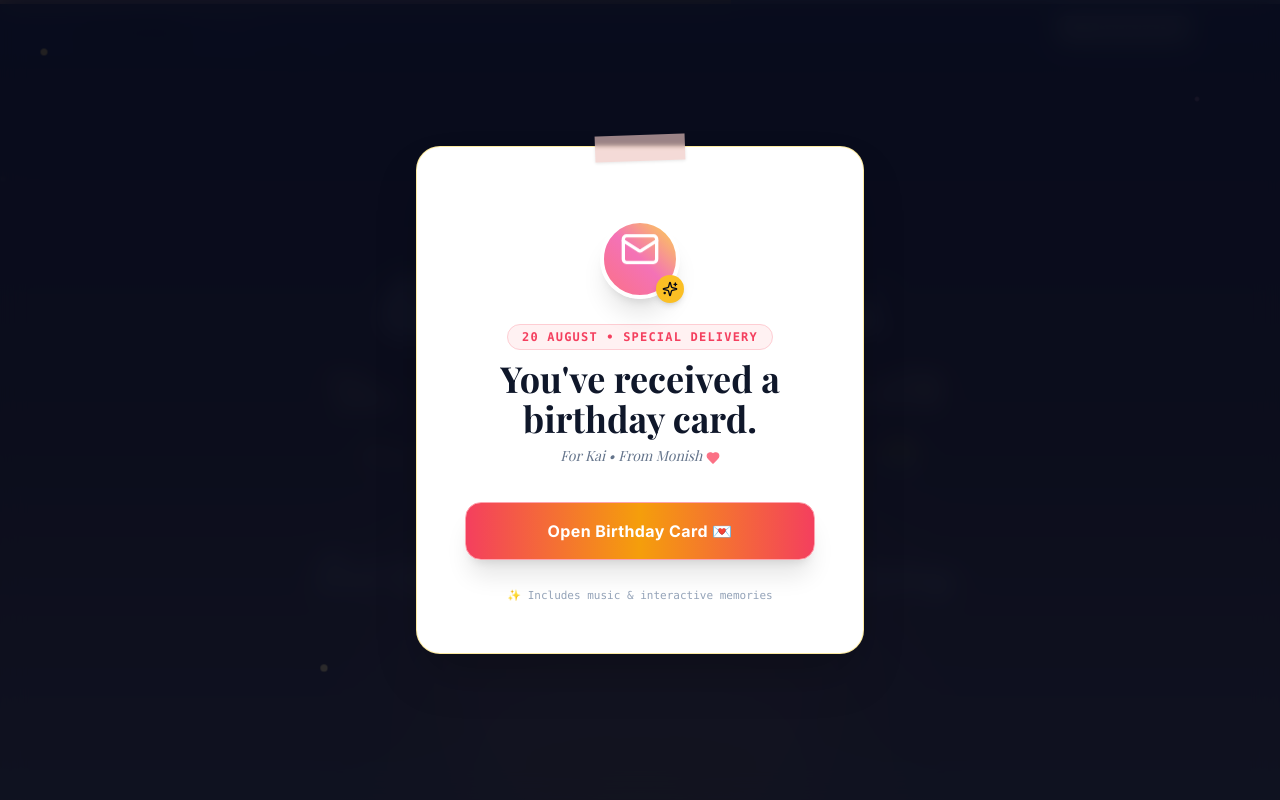
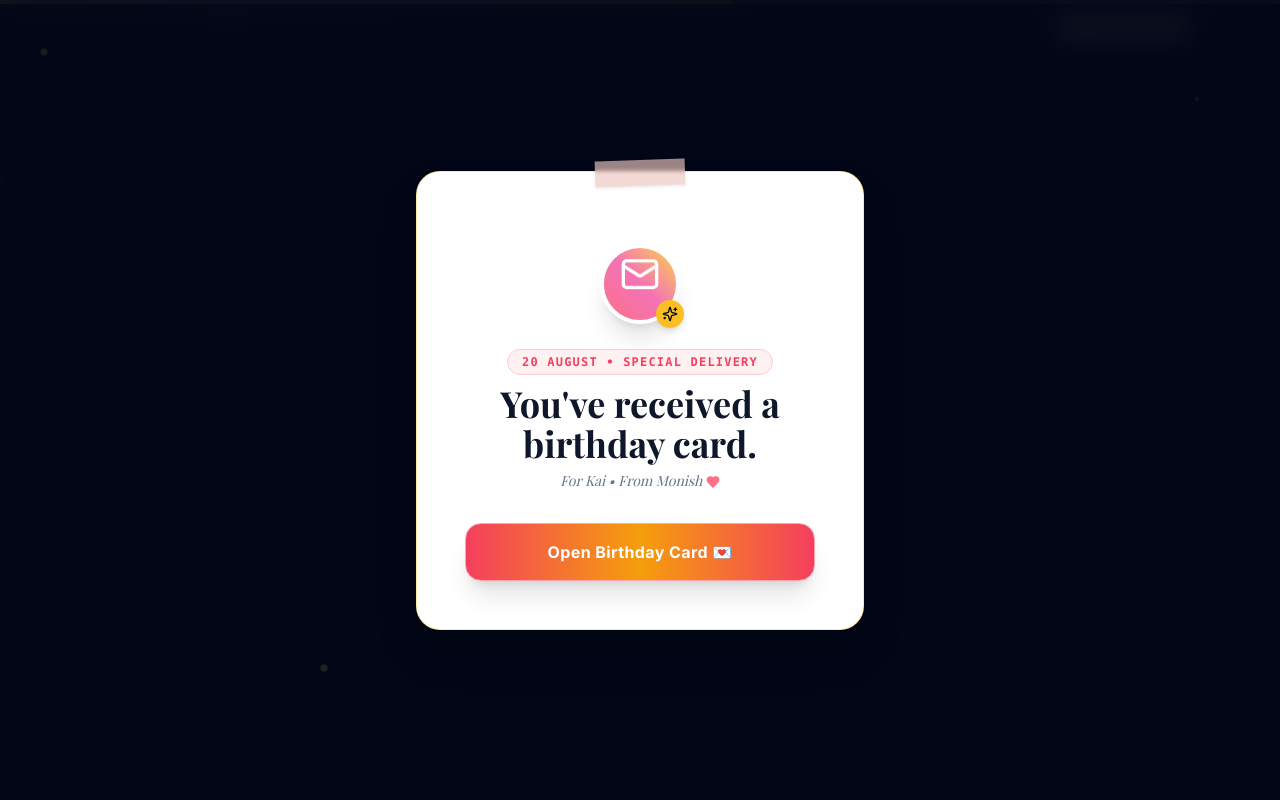
Before and after one commit to MonishStark/kaibday, a React (Vite) app: page / in a window 1280 px wide. Shown: the top 800 px of the page. Built offline with nearby package versions, Linux system fonts and the light colour scheme; a web font is replaced by a local one.

Commit message:
Defer IntroScene sunrise timers until Open Birthday Card is clicked and clean up modal footer text

```diff
--- a/src/App.tsx
+++ b/src/App.tsx
@@ -25,7 +25,7 @@ export function App() {
   const totalChapters = 14;
   const audioRef = useRef<HTMLAudioElement | null>(null);
 
-  // Bind audio element to soundFx engine
+  // Initialize soundFx audio binding
   useEffect(() => {
     soundFx.initAudioElement();
   }, []);
@@ -102,7 +102,7 @@ export function App() {
       {/* 14 Chapters */}
       <main>
         <div id="chapter-1">
-          <IntroScene onNext={handleNext} />
+          <IntroScene onNext={handleNext} isActive={!showModal} />
         </div>
 
         <div id="chapter-2">
--- a/src/components/WelcomeModal.tsx
+++ b/src/components/WelcomeModal.tsx
@@ -65,7 +65,7 @@ export const WelcomeModal: React.FC<WelcomeModalProps> = ({ onOpen }) => {
         </div>
 
         {/* Action Button to Open Card & Play Song */}
-        <div className="pt-3">
+        <div className="pt-2">
           <motion.button
             whileHover={{ scale: 1.05 }}
             whileTap={{ scale: 0.96 }}
@@ -76,10 +76,6 @@ export const WelcomeModal: React.FC<WelcomeModalProps> = ({ onOpen }) => {
           </motion.button>
         </div>
 
-        <p className="text-[11px] font-mono text-slate-400 pt-1">
-          ✨ Includes music & interactive memories
-        </p>
-
       </motion.div>
     </motion.div>
   );
--- a/src/components/scenes/01_IntroScene.tsx
+++ b/src/components/scenes/01_IntroScene.tsx
@@ -5,14 +5,18 @@ import { soundFx } from '../../utils/sound';
 
 interface IntroSceneProps {
   onNext: () => void;
+  isActive?: boolean;
 }
 
-export const IntroScene: React.FC<IntroSceneProps> = ({ onNext }) => {
+export const IntroScene: React.FC<IntroSceneProps> = ({ onNext, isActive = true }) => {
   const [step, setStep] = useState(0);
 
   useEffect(() => {
-    // Attempt song start immediately on scene load!
-    soundFx.playBirthdaySong();
+    // Only start sunrise animation timers once the card modal is opened!
+    if (!isActive) {
+      setStep(0);
+      return;
+    }
 
     const timer1 = setTimeout(() => setStep(1), 1000); // "Good morning, Kai."
     const timer2 = setTimeout(() => setStep(2), 2600); // "Yes... I know you wake up at 5 AM."
@@ -27,7 +31,7 @@ export const IntroScene: React.FC<IntroSceneProps> = ({ onNext }) => {
       clearTimeout(timer4);
       clearTimeout(timer5);
     };
-  }, []);
+  }, [isActive]);
 
   const handleUserInteraction = () => {
     soundFx.unlockAudio();
```
Also changed, not shown: 5 other files (tests, documents, lock files or other folders).
